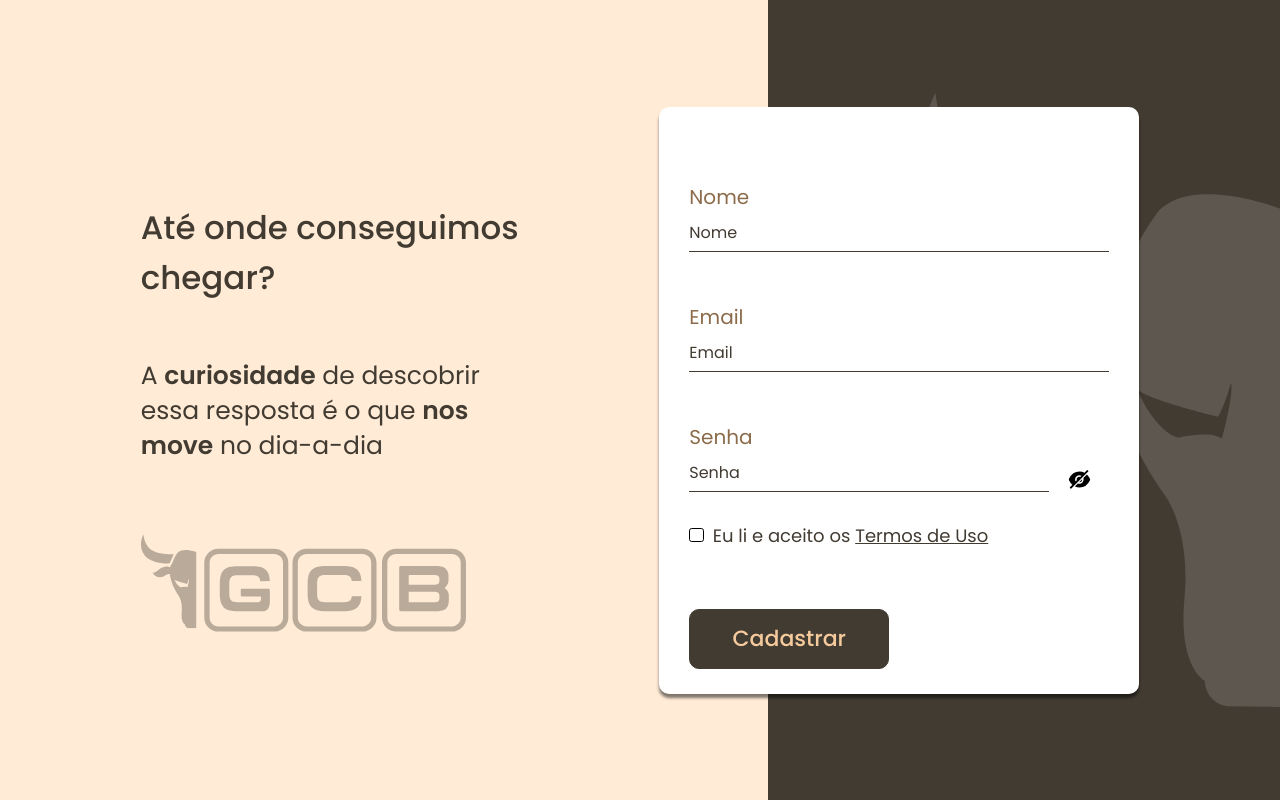
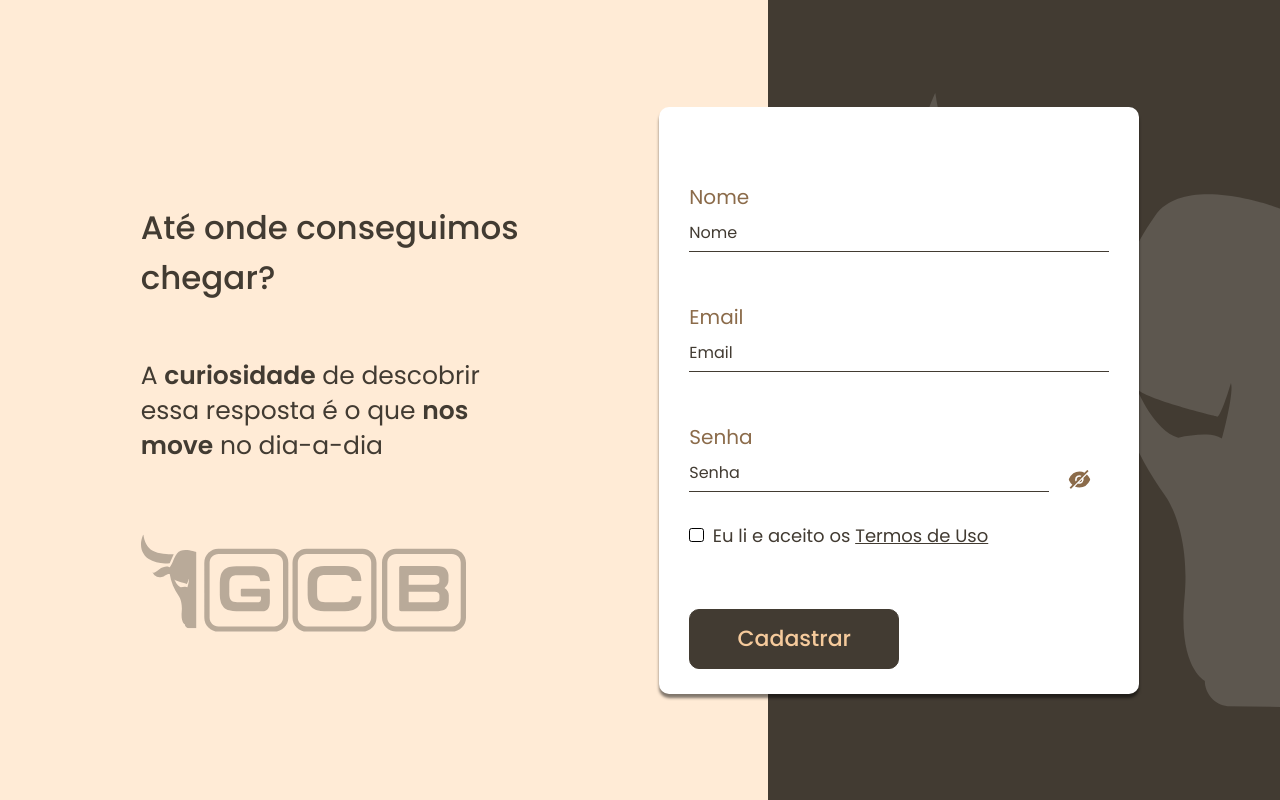
Before and after one commit to Kayke-Fujinaka/GCB-LoginPage, a Next.js app: page /register in a window 1280 px wide. Built offline with nearby package versions, Linux system fonts and the light colour scheme.

Commit message:
[Fix] Styles Show/Hide Password

```diff
--- a/src/components/Button/styles.ts
+++ b/src/components/Button/styles.ts
@@ -7,7 +7,7 @@ export interface ButtonProps {
 }
 
 export const Button = styled.button<ButtonProps>`
-  width: 20rem;
+  width: 50%;
   height: 6rem;
   font-size: 2.2rem;
   font-weight: ${theme.fonts.weight.bold};
--- a/src/components/Form/styles.ts
+++ b/src/components/Form/styles.ts
@@ -19,6 +19,11 @@ export const Container = styled.form`
     box-shadow: none;
   }
 
+  @media (max-width: 500px) {
+    max-width: 350px;
+    min-height: 350px;
+  }
+
   .logo {
     display: none;
     @media (max-width: 900px) {
@@ -29,6 +34,14 @@ export const Container = styled.form`
 
   .containerPassword {
     display: flex;
+    label {
+      @media (max-width: 900px) {
+        margin-left: 5.5rem;
+      }
+      @media (max-width: 500px) {
+        margin-left: 4rem;
+      }
+    }
     button {
       display: flex;
       align-items: center;
--- a/src/components/ForwardRef/styles.ts
+++ b/src/components/ForwardRef/styles.ts
@@ -13,6 +13,7 @@ export const ForwardRef = styled.p`
 
   a {
     @media (max-width: 900px) {
+      word-break: break-word;;
       color: ${theme.secondColor};
     }
   }
--- a/src/components/RegisterForm/index.tsx
+++ b/src/components/RegisterForm/index.tsx
@@ -93,9 +93,17 @@ export const RegisterForm = () => {
         />
         <button type="button">
           {typePassword === "password" ? (
-            <AiFillEyeInvisible size={25} onClick={() => setTypePassword("text")} />
+            <AiFillEyeInvisible
+              size={25}
+              color={theme.label}
+              onClick={() => setTypePassword("text")}
+            />
           ) : (
-            <AiFillEye size={25} onClick={() => setTypePassword("password")} />
+            <AiFillEye
+              size={25}
+              color={theme.label}
+              onClick={() => setTypePassword("password")}
+            />
           )}
         </button>
       </div>
```
Also changed, not shown: src/components/LoginForm/index.tsx (+6 -1 lines).
